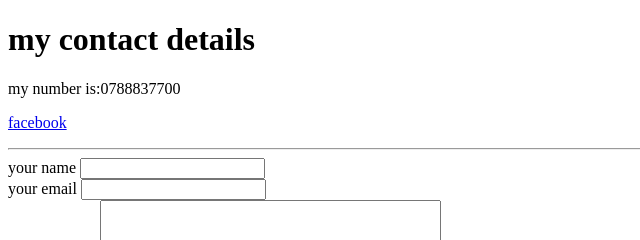
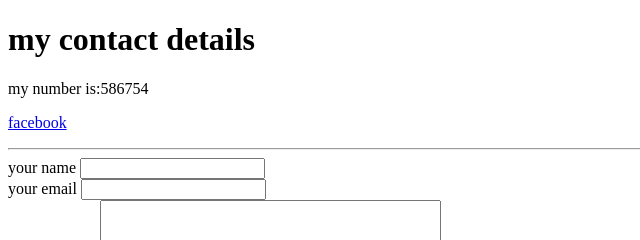
Before and after one commit to AbdelrahmanAlsadder/cv, a plain HTML site: page contact.html in a window 1280 px wide. Shown: the top 240 px of the page, 0-640 px from the left. Drawn offline with Linux system fonts and the light colour scheme.

Commit message:
Update contact.html

```diff
--- a/contact.html
+++ b/contact.html
@@ -6,7 +6,7 @@
   </head>
   <body>
     <h1>my contact details</h1>
-    <p>my number is:0788837700</p>
+    <p>my number is:586754</p>
     <p><a href="https://www.facebook.com/aboodsadder">facebook</a></p>
     <hr>
     <form action="mailto:aboodalsadder@gmail.com" method="post" enctype="text/plain">
```
